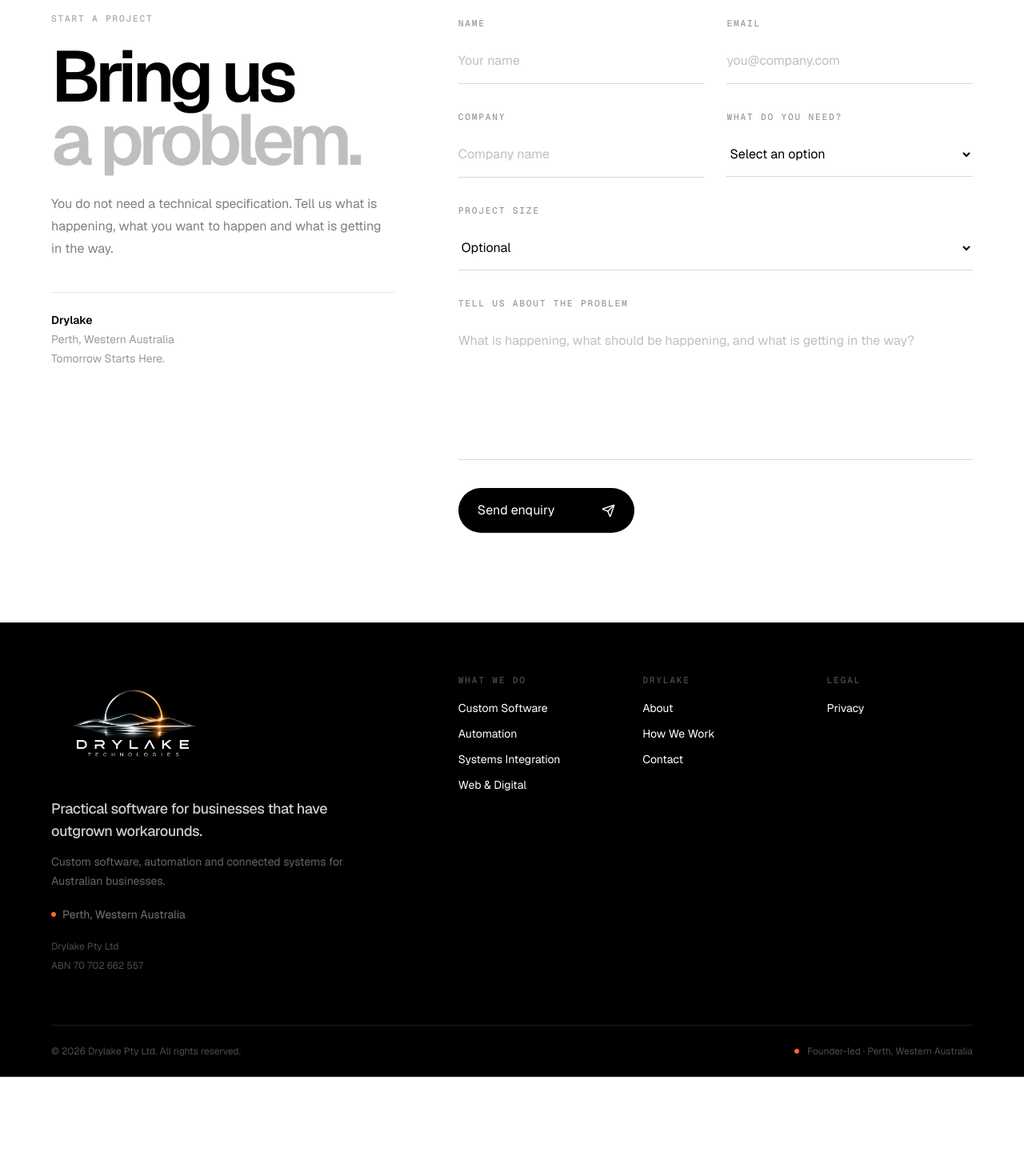
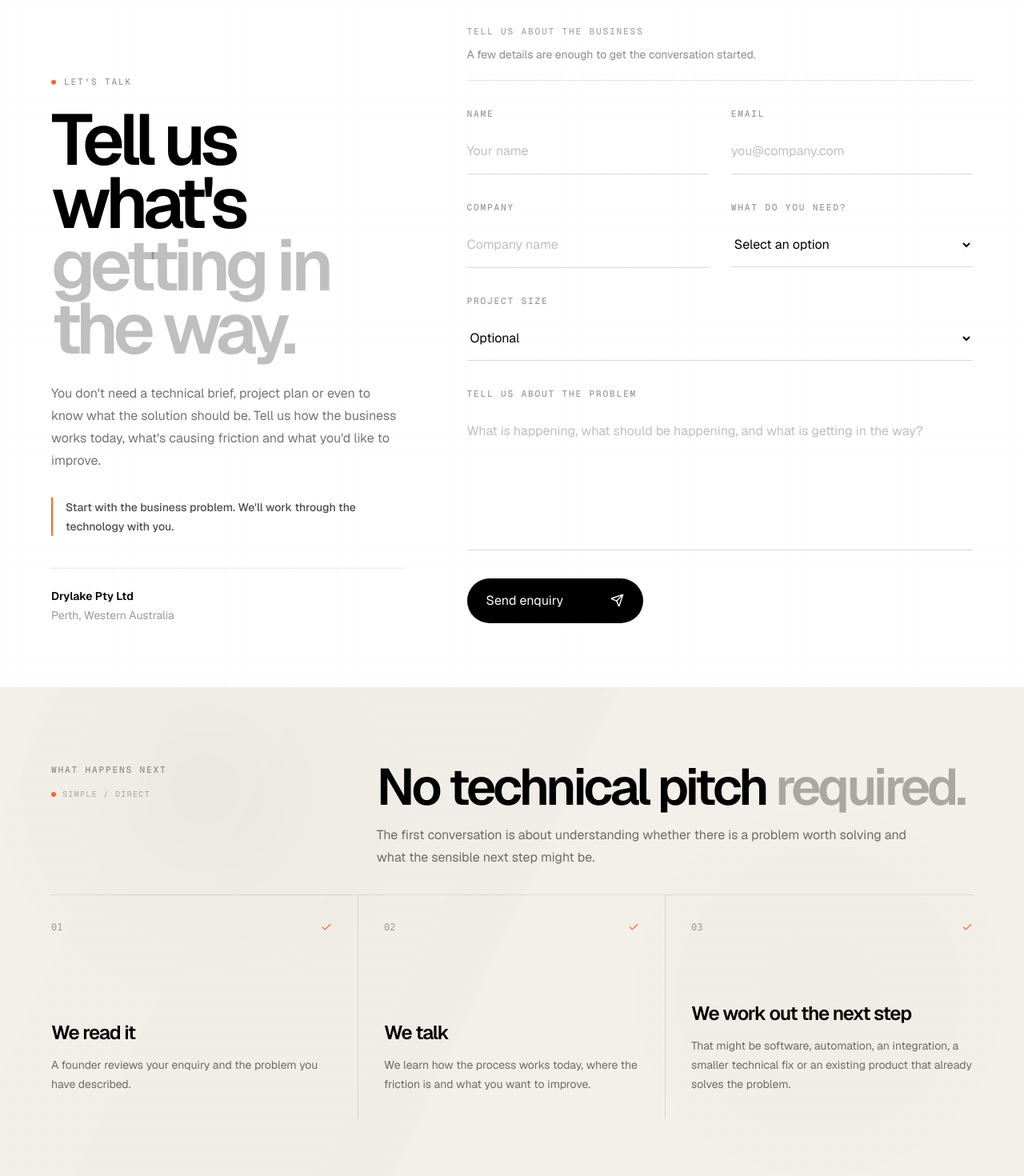
Before and after one commit to wilsonmugwe/drylake-website, a Next.js app: page /contact in a window 1280 px wide. Shown: the part 160-1630 px from the top of the page at 80% size. Before the commit the page ends 1506 px from the top, so only its background shows below. Built offline with nearby package versions, Linux system fonts and the light colour scheme; no server answers.

Commit message:
Update page.tsx

```diff
--- a/app/contact/page.tsx
+++ b/app/contact/page.tsx
@@ -1,50 +1,189 @@
 import type { Metadata } from "next";
+import { ArrowDown, Check } from "lucide-react";
+
 import Navbar from "@/components/layout/Navbar";
 import Footer from "@/components/layout/Footer";
 import ProjectForm from "@/components/forms/ProjectForm";
 import Container from "@/components/ui/Container";
 
 export const metadata: Metadata = {
-  title: "Start a Project",
+  title: "Contact Drylake",
   description:
-    "Tell Drylake about the technical problem, project or opportunity you need help with.",
+    "Tell Drylake what is slowing your business down. No technical brief required. Start a conversation about software, automation, integrations or operational technology.",
 };
+
+const nextSteps = [
+  {
+    number: "01",
+    title: "We read it",
+    text: "A founder reviews your enquiry and the problem you have described.",
+  },
+  {
+    number: "02",
+    title: "We talk",
+    text: "We learn how the process works today, where the friction is and what you want to improve.",
+  },
+  {
+    number: "03",
+    title: "We work out the next step",
+    text: "That might be software, automation, an integration, a smaller technical fix or an existing product that already solves the problem.",
+  },
+];
 
 export default function ContactPage() {
   return (
     <main className="bg-white text-black">
       <Navbar />
 
-      <Container className="pb-20 pt-36 sm:pt-44 lg:pb-28">
-        <div className="grid gap-14 lg:grid-cols-[0.8fr_1.2fr] lg:gap-20">
+      {/* =====================================================
+          CONTACT INTRODUCTION
+          ===================================================== */}
+      <section className="relative overflow-hidden pb-14 pt-36 sm:pb-18 sm:pt-44 lg:pb-20 lg:pt-48">
+        <div
+          aria-hidden="true"
+          className="micro-grid pointer-events-none absolute inset-0 opacity-25"
+        />
+
+        <Container className="relative z-10">
+          <div className="grid gap-12 lg:grid-cols-[0.82fr_1.18fr] lg:gap-20">
+            {/* Left side */}
             <div className="lg:sticky lg:top-36 lg:self-start">
-            <p className="section-label text-black/35">Start a Project</p>
+              <p className="section-label flex items-center gap-2.5 text-black/40">
+                <span className="h-1.5 w-1.5 rounded-full bg-[#f26a2e]" />
+                Let&apos;s Talk
+              </p>
 
-            <h1 className="mt-6 text-[clamp(3.5rem,7vw,7rem)] font-semibold leading-[0.88] tracking-[-0.07em]">
-              Bring us
+              <h1 className="mt-6 max-w-3xl text-[clamp(3.5rem,7vw,7rem)] font-semibold leading-[0.88] tracking-[-0.07em]">
+                Tell us what&apos;s
                 <br />
-              <span className="text-black/25">a problem.</span>
+                <span className="text-black/25">
+                  getting in the way.
+                </span>
               </h1>
 
-            <p className="mt-7 max-w-md text-base leading-7 text-black/50">
-              You do not need a technical specification. Tell us what is
-              happening, what you want to happen and what is getting in the way.
+              <p className="mt-7 max-w-lg text-base leading-7 text-black/55">
+                You don&apos;t need a technical brief, project plan or even to
+                know what the solution should be. Tell us how the business
+                works today, what&apos;s causing friction and what you&apos;d
+                like to improve.
               </p>
 
+              <div className="mt-8 border-l-2 border-[#f26a2e] pl-4">
+                <p className="max-w-md text-sm font-medium leading-6 text-black/70">
+                  Start with the business problem. We&apos;ll work through the
+                  technology with you.
+                </p>
+              </div>
+
               <div className="mt-10 border-t border-black/10 pt-6">
-              <p className="text-sm font-semibold">Drylake</p>
+                <div className="flex items-center justify-between gap-4">
+                  <div>
+                    <p className="text-sm font-semibold">
+                      Drylake Pty Ltd
+                    </p>
+
                     <p className="mt-1 text-sm text-black/40">
                       Perth, Western Australia
                     </p>
-              <p className="mt-1 text-sm text-black/40">
-                Tomorrow Starts Here.
+                  </div>
+
+                  <ArrowDown
+                    size={17}
+                    className="text-black/25 lg:hidden"
+                  />
+                </div>
+              </div>
+            </div>
+
+            {/* Form */}
+            <div>
+              <div className="mb-7 border-b border-black/10 pb-5">
+                <p className="section-label text-black/35">
+                  Tell us about the business
+                </p>
+
+                <p className="mt-2 max-w-xl text-sm leading-6 text-black/45">
+                  A few details are enough to get the conversation started.
+                </p>
+              </div>
+
+              <ProjectForm />
+            </div>
+          </div>
+        </Container>
+      </section>
+
+      {/* =====================================================
+          WHAT HAPPENS NEXT
+          ===================================================== */}
+      <section className="mineral-texture relative overflow-hidden bg-[#f2f0e9] py-16 sm:py-20 lg:py-24">
+        <Container>
+          <div className="grid gap-7 border-b border-black/10 pb-8 lg:grid-cols-[0.65fr_1.35fr] lg:gap-12">
+            <div>
+              <p className="section-label text-black/40">
+                What Happens Next
+              </p>
+
+              <div className="mt-4 flex items-center gap-2">
+                <span className="h-1.5 w-1.5 rounded-full bg-[#f26a2e]" />
+
+                <span className="tech-label text-black/30">
+                  SIMPLE / DIRECT
+                </span>
+              </div>
+            </div>
+
+            <div>
+              <h2 className="max-w-3xl text-[clamp(2.6rem,5vw,5rem)] font-semibold leading-[0.92] tracking-[-0.06em]">
+                No technical pitch
+                <span className="text-black/30"> required.</span>
+              </h2>
+
+              <p className="mt-4 max-w-2xl text-sm leading-6 text-black/55 sm:text-base sm:leading-7">
+                The first conversation is about understanding whether there is
+                a problem worth solving and what the sensible next step might
+                be.
               </p>
             </div>
           </div>
 
-          <ProjectForm />
+          <div className="grid md:grid-cols-3">
+            {nextSteps.map((step, index) => (
+              <article
+                key={step.number}
+                className="
+                  border-b border-black/10 py-7
+                  md:min-h-[280px] md:border-b-0 md:border-r md:p-8
+                  md:first:pl-0 md:last:border-r-0 md:last:pr-0
+                "
+              >
+                <div className="flex h-full flex-col justify-between gap-14">
+                  <div className="flex items-center justify-between">
+                    <span className="font-mono text-xs text-black/35">
+                      {step.number}
+                    </span>
+
+                    <Check
+                      size={14}
+                      className="text-[#f26a2e]"
+                    />
+                  </div>
+
+                  <div>
+                    <h3 className="text-2xl font-semibold tracking-[-0.045em]">
+                      {step.title}
+                    </h3>
+
+                    <p className="mt-3 max-w-sm text-sm leading-6 text-black/55">
+                      {step.text}
+                    </p>
+                  </div>
+                </div>
+              </article>
+            ))}
           </div>
         </Container>
+      </section>
 
       <Footer />
     </main>
```
Lines whose indentation alone changed are shown as unchanged.
